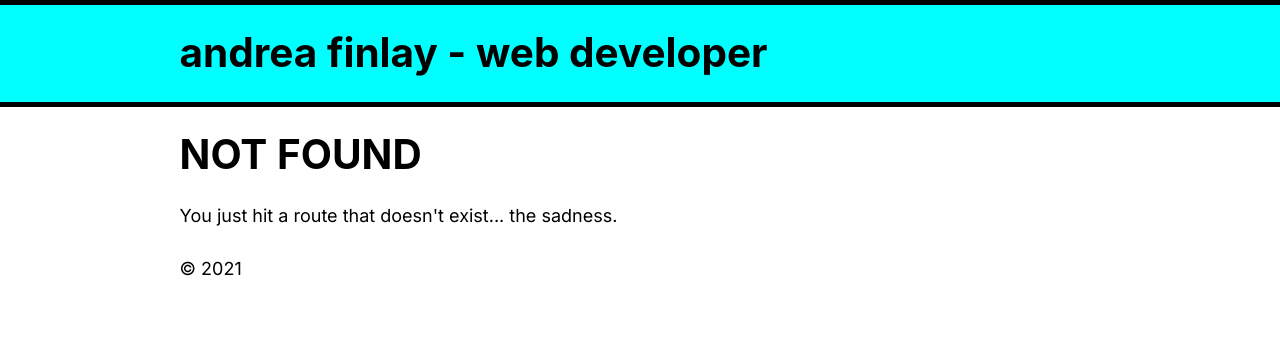
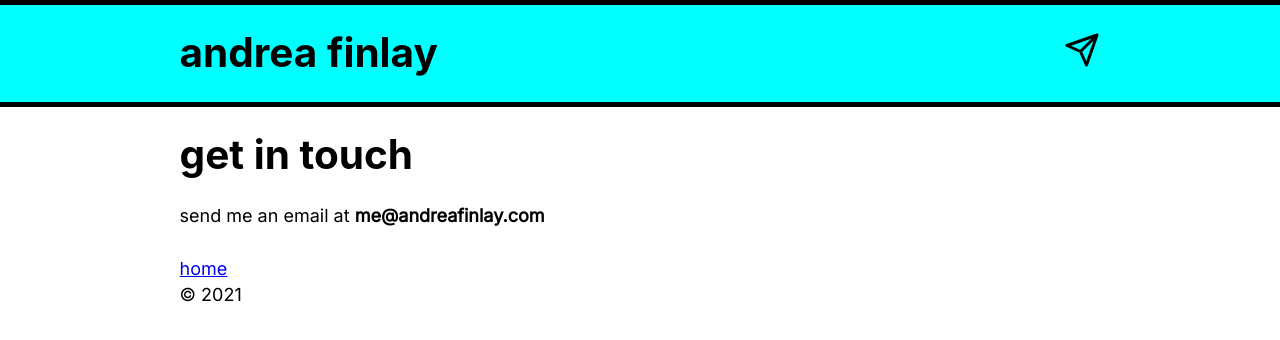
Before and after one commit to andreafinlay/andreafinlay, a Gatsby site: page /contact in a window 1280 px wide. Before the commit this address had no page. Built offline with nearby package versions, Linux system fonts and the light colour scheme; Gatsby itself is replaced by a stand-in of ours; a web font is replaced by a local one.

Commit message:
feat(icons): add svg gen, update header styles, add contact page, update config

```diff
--- a/gatsby-config.js
+++ b/gatsby-config.js
@@ -5,7 +5,7 @@ require('dotenv').config({
 
 module.exports = {
     siteMetadata: {
-        title: 'andrea finlay - web developer',
+        title: 'andrea finlay | web developer',
         description: 'personal portfolio site for andrea finlay',
         author: 'andrea finlay',
     },
--- a/package.json
+++ b/package.json
@@ -10,6 +10,7 @@
   "dependencies": {
     "@mdx-js/mdx": "^1.6.22",
     "@mdx-js/react": "^1.6.22",
+    "@svgr/cli": "^5.5.0",
     "gatsby": "^3.14.0",
     "gatsby-plugin-google-fonts": "^1.0.1",
     "gatsby-plugin-image": "^1.14.0",
@@ -65,7 +66,8 @@
     "serve": "gatsby serve",
     "test": "echo \"Write tests! -> https://gatsby.dev/unit-testing\"",
     "codegen": "graphql-codegen --config graphql-codegen.yml",
-    "clean": "gatsby clean"
+    "clean": "gatsby clean",
+    "build:icons": "svgr -d src/assets/icons/generated src/assets/icons/raw"
   },
   "keywords": [
     "gatsby",
--- /dev/null
+++ b/src/assets/icons/generated/Send.tsx
@@ -0,0 +1,29 @@
+import React from 'react';
+import { SvgIconProps } from '../icons.types';
+
+const SvgSend = ({
+    size,
+    title = 'Send',
+    ...props
+}: SvgIconProps): JSX.Element => (
+    <svg
+        xmlns="http://www.w3.org/2000/svg"
+        width={size}
+        height={size}
+        viewBox="0 0 24 24"
+        fill="none"
+        stroke="currentColor"
+        strokeWidth={2}
+        strokeLinecap="round"
+        strokeLinejoin="round"
+        className="send_svg__feather send_svg__feather-send"
+        data-icon-name={title}
+        aria-label={title}
+        role="presentation"
+        {...props}
+    >
+        <path d="M22 2L11 13M22 2l-7 20-4-9-9-4 20-7z" />
+    </svg>
+);
+
+export default SvgSend;
--- /dev/null
+++ b/src/assets/icons/generated/index.tsx
@@ -0,0 +1 @@
+export { default as Send } from './Send';
--- /dev/null
+++ b/src/assets/icons/icons.types.ts
@@ -0,0 +1,4 @@
+export interface SvgIconProps {
+    size: number;
+    title?: string;
+}
--- /dev/null
+++ b/src/assets/icons/index.ts
@@ -0,0 +1 @@
+export * from './generated';
--- a/src/components/header.tsx
+++ b/src/components/header.tsx
@@ -1,9 +1,11 @@
+import React from 'react';
 import { Link } from 'gatsby';
-import React from 'react';
 import styled from 'styled-components';
 
+import { Send } from '../assets/icons';
+
 interface HeaderProps {
-    siteTitle: string;
+    siteAuthor: string;
 }
 
 const StyledHeader = styled('header')`
@@ -13,27 +15,35 @@ const StyledHeader = styled('header')`
     border-bottom: 5px solid black;
 `;
 
-const Header = ({ siteTitle }: HeaderProps) => (
+const ContentWrapper = styled('div')`
+    margin: 0 auto;
+    max-width: 960px;
+    padding: 1.45rem 1.0875rem;
+    display: flex;
+    align-items: center;
+    justify-content: space-between;
+    user-select: none;
+`;
+
+const Title = styled('h1')`
+    margin: 0;
+`;
+
+const StyledLink = styled(Link)`
+    color: black;
+    text-decoration: none;
+`;
+
+const Header = ({ siteAuthor }: HeaderProps) => (
     <StyledHeader>
-        <div
-            style={{
-                margin: '0 auto',
-                maxWidth: 960,
-                padding: '1.45rem 1.0875rem',
-            }}
-        >
-            <h1 style={{ margin: 0 }}>
-                <Link
-                    to="/"
-                    style={{
-                        color: 'black',
-                        textDecoration: 'none',
-                    }}
-                >
-                    {siteTitle}
-                </Link>
-            </h1>
-        </div>
+        <ContentWrapper>
+            <Title>
+                <StyledLink to="/">{siteAuthor}</StyledLink>
+            </Title>
+            <StyledLink to="contact">
+                <Send size={36} />
+            </StyledLink>
+        </ContentWrapper>
     </StyledHeader>
 );
 
--- a/src/components/layout.tsx
+++ b/src/components/layout.tsx
@@ -29,6 +29,7 @@ const Layout = ({ children }: LayoutProps) => {
             site {
                 siteMetadata {
                     title
+                    author
                 }
             }
         }
@@ -37,7 +38,7 @@ const Layout = ({ children }: LayoutProps) => {
     return (
         <>
             <GlobalStyles />
-            <Header siteTitle={data.site.siteMetadata.title} />
+            <Header siteAuthor={data.site.siteMetadata.author} />
             <LayoutBody>
                 <main>{children}</main>
                 <footer>© {new Date().getFullYear()}</footer>
--- a/src/components/seo.tsx
+++ b/src/components/seo.tsx
@@ -78,7 +78,7 @@ const SEO = ({ description, lang = 'en', meta = [], title }: SEOProps) => {
                 lang,
             }}
             title={title}
-            titleTemplate={`%s | ${siteMetadata.title}`}
+            titleTemplate={`%s | ${siteMetadata.author}`}
             meta={constantMeta.concat(meta)}
         />
     );
--- a/src/content/about.mdx
+++ b/src/content/about.mdx
@@ -6,6 +6,6 @@ title: 'about me'
 
 i'm a developer based in montréal, québec
 
-i work at [LANDR](https://landr.com) as a software developer
+i work at [LANDR](https://landr.com) as a front-end software developer
 
 my website is currently under construction - check back soon!
--- a/src/pages/page-2.tsx
+++ b/src/pages/contact.tsx
@@ -6,9 +6,9 @@ import { Link } from 'gatsby';
 import Layout from '../components/layout';
 import SEO from '../components/seo';
 
-const SecondPage = () => (
+const Contact = () => (
     <Layout>
-        <SEO title="Page two" description="woo" />
+        <SEO title="contact" description="woo" />
         <h1>get in touch</h1>
         <p>
             send me an email at <strong>me@andreafinlay.com</strong>
@@ -18,4 +18,4 @@ const SecondPage = () => (
     </Layout>
 );
 
-export default SecondPage;
+export default Contact;
--- a/tsconfig.json
+++ b/tsconfig.json
@@ -12,6 +12,7 @@
     "emitDecoratorMetadata": true,
     "noEmit": true,
     "skipLibCheck": true,
+    "noImplicitAny": false,
     "plugins": [
       {
         "name": "typescript-styled-plugin"
```
Also changed, not shown: src/assets/icons/template.tsx (added, +21 -0 lines), .svgrrc.js (added), src/assets/icons/raw/send.svg (added), 1 other file.
